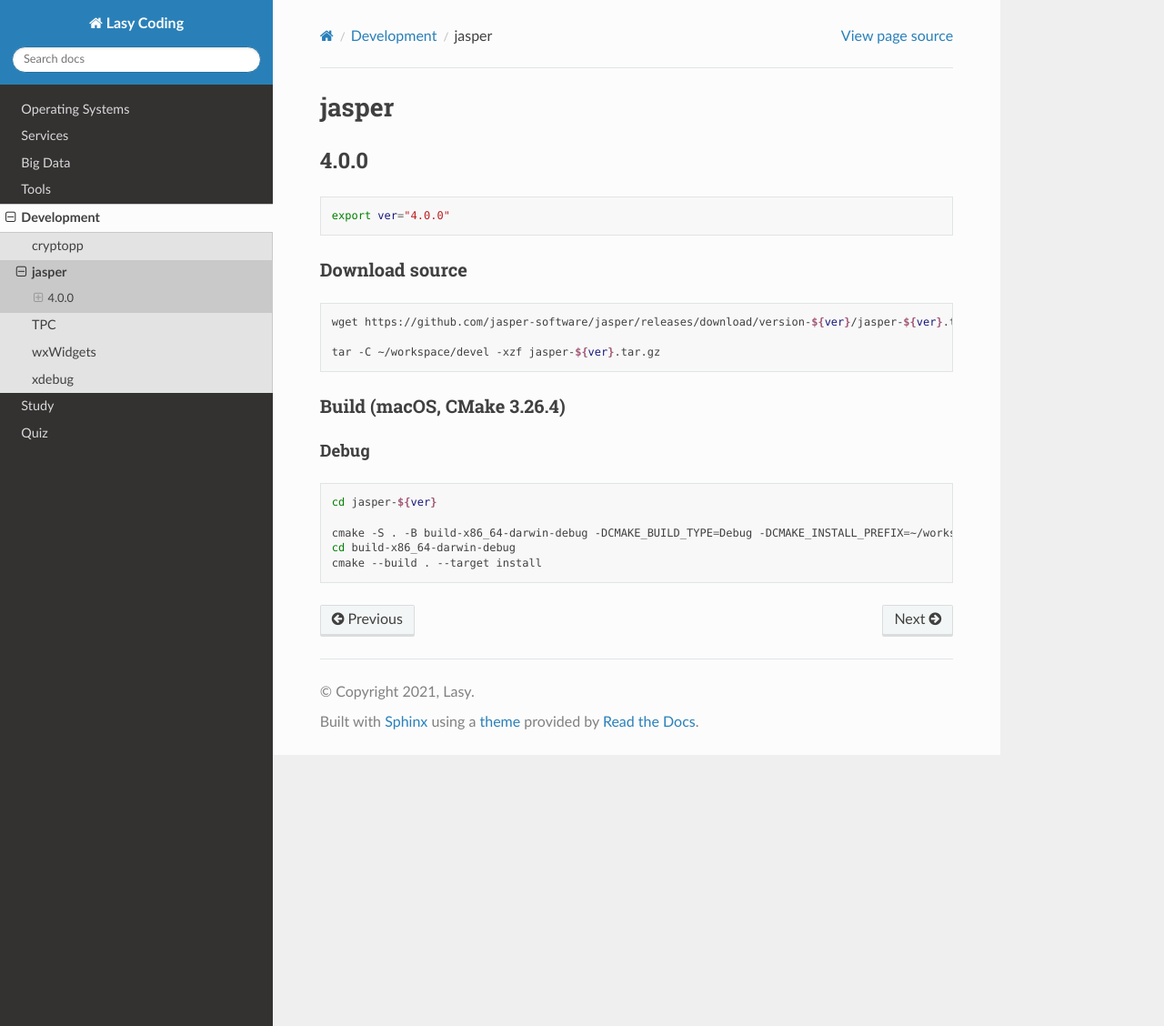
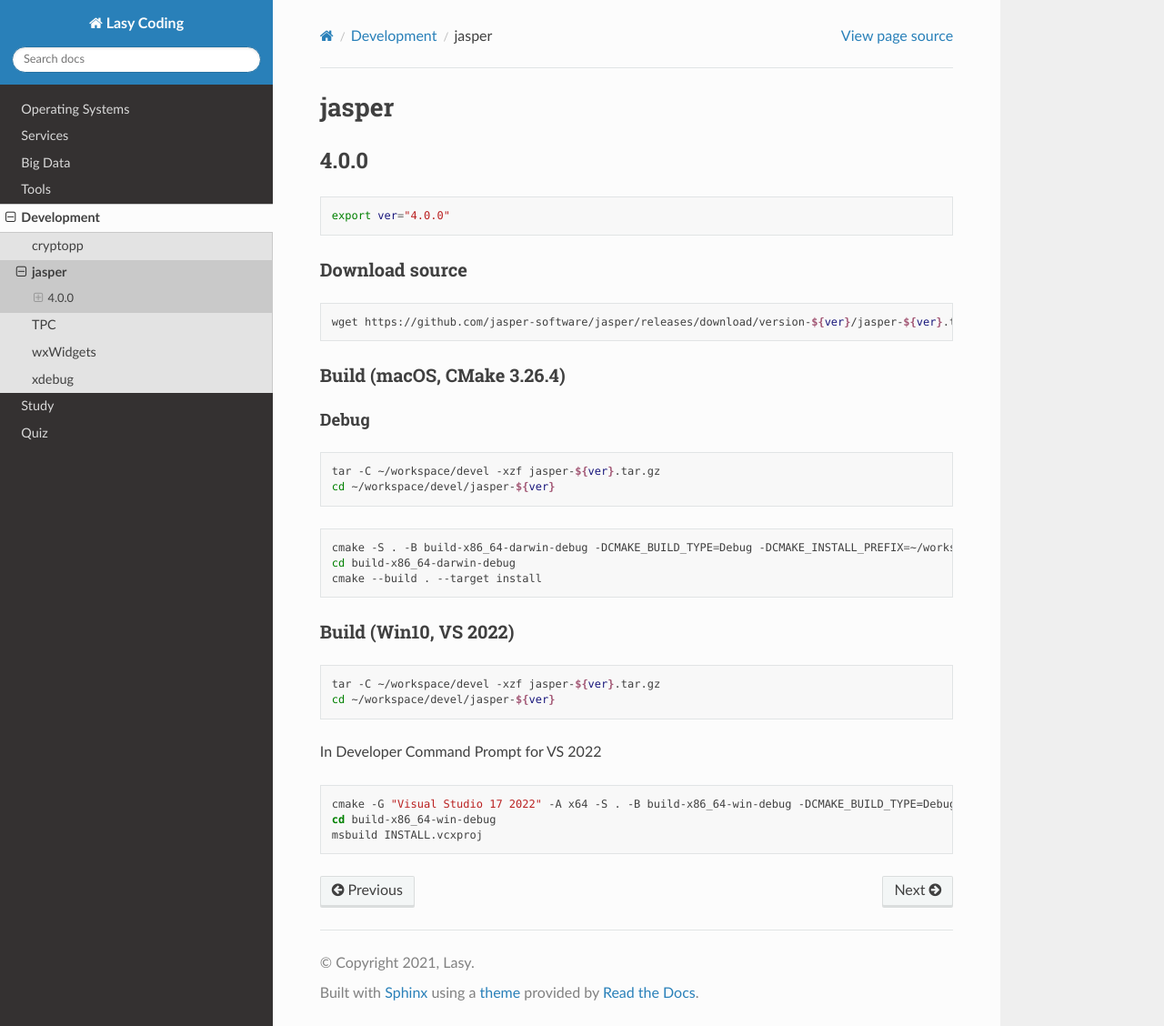
Before and after one commit to lasyard/coding, a Sphinx documentation site: the page built from docs/devel/jasper.md, in a window 1280 px wide and 1128 px high. Shown: the whole window at 91% size. Built offline with Sphinx 7.4.7 and the Read the Docs theme 2.0.0, drawn with Linux system fonts in a browser that asks for light colours.

Commit message:
Update docs/devel/jasper.

````diff
--- a/docs/devel/jasper.md
+++ b/docs/devel/jasper.md
@@ -19,9 +17,27 @@ tar -C ~/workspace/devel -xzf jasper-${ver}.tar.gz
 #### Debug
 
 ```sh
-cd jasper-${ver}
+tar -C ~/workspace/devel -xzf jasper-${ver}.tar.gz
+cd ~/workspace/devel/jasper-${ver}
+```
 
+```sh
 cmake -S . -B build-x86_64-darwin-debug -DCMAKE_BUILD_TYPE=Debug -DCMAKE_INSTALL_PREFIX=~/workspace/devel
 cd build-x86_64-darwin-debug
 cmake --build . --target install
 ```
+
+### Build (Win10, VS 2022)
+
+```sh
+tar -C ~/workspace/devel -xzf jasper-${ver}.tar.gz
+cd ~/workspace/devel/jasper-${ver}
+```
+
+In Developer Command Prompt for VS 2022
+
+```bat
+cmake -G "Visual Studio 17 2022" -A x64 -S . -B build-x86_64-win-debug -DCMAKE_BUILD_TYPE=Debug -DCMAKE_INSTALL_PREFIX=D:\workspace\devel
+cd build-x86_64-win-debug
+msbuild INSTALL.vcxproj
+```
````
Also changed, not shown: other parts of docs/devel/jasper.md (+0 -2 lines).
